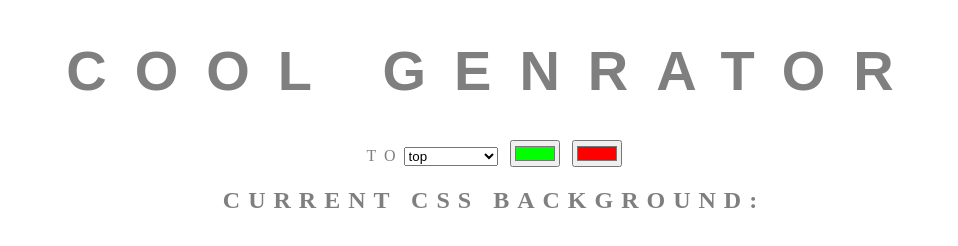
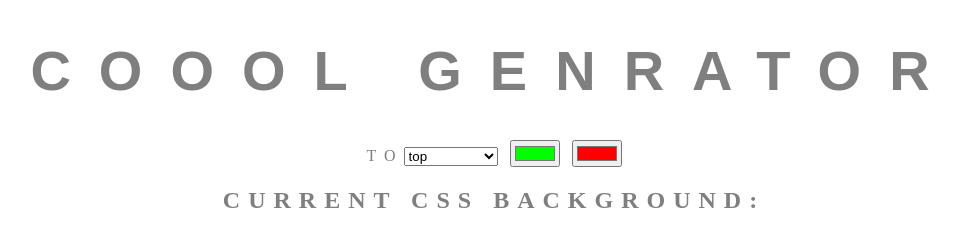
Before and after one commit to sohel1001/BackGround, a plain HTML site: page gradient.html in a window 1280 px wide. Shown: the whole page, without its empty margins (146-1104 px from the left). Drawn offline with Linux system fonts and the light colour scheme.

Commit message:
changing text

```diff
--- a/gradient.html
+++ b/gradient.html
@@ -10,7 +10,7 @@
 
 </head>
 <body id="grad">
-    <h1>COOL Genrator</h1>
+    <h1>COOOL Genrator</h1>
 
     to<select label="to" id="direct">
         <option value=" top">top</option>
```
